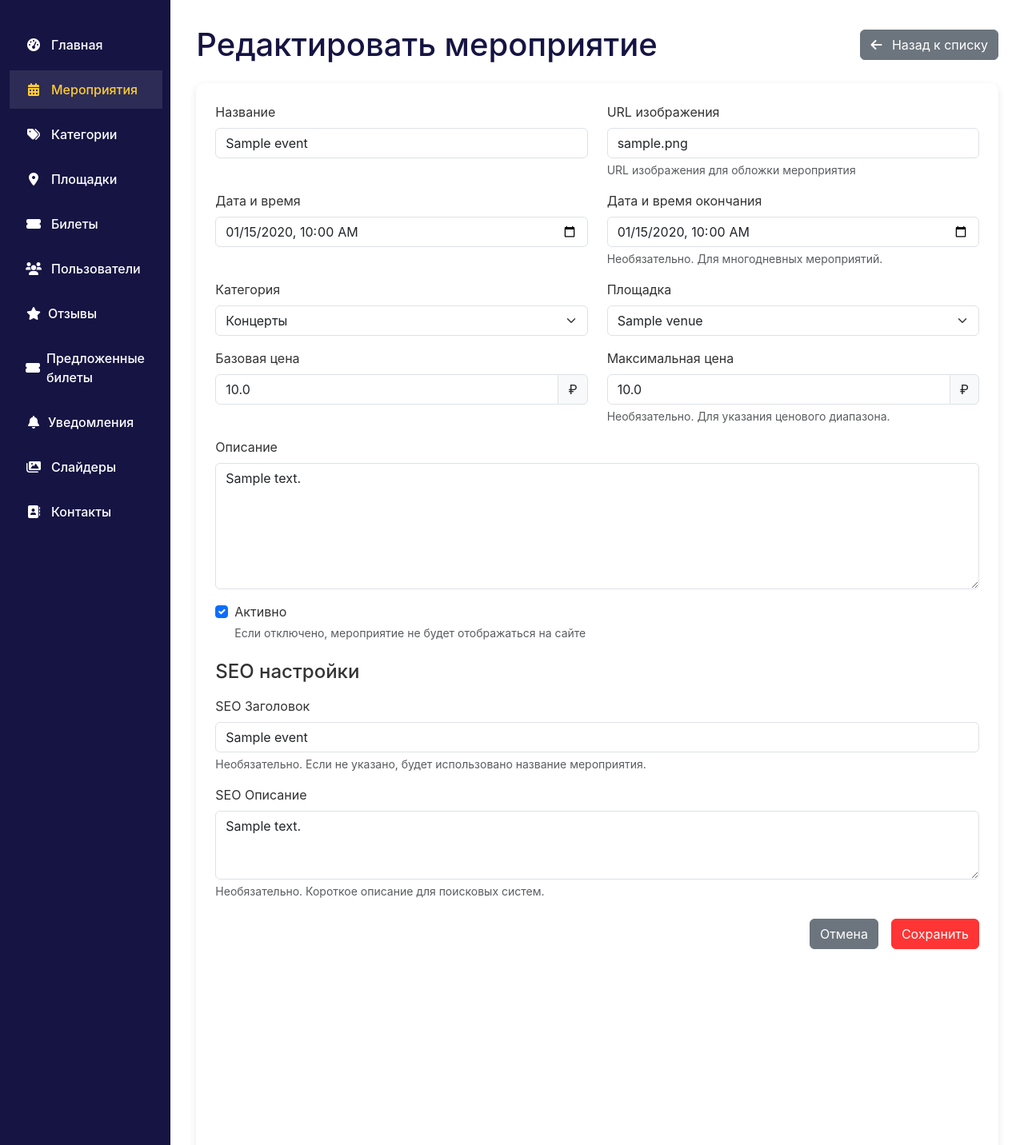
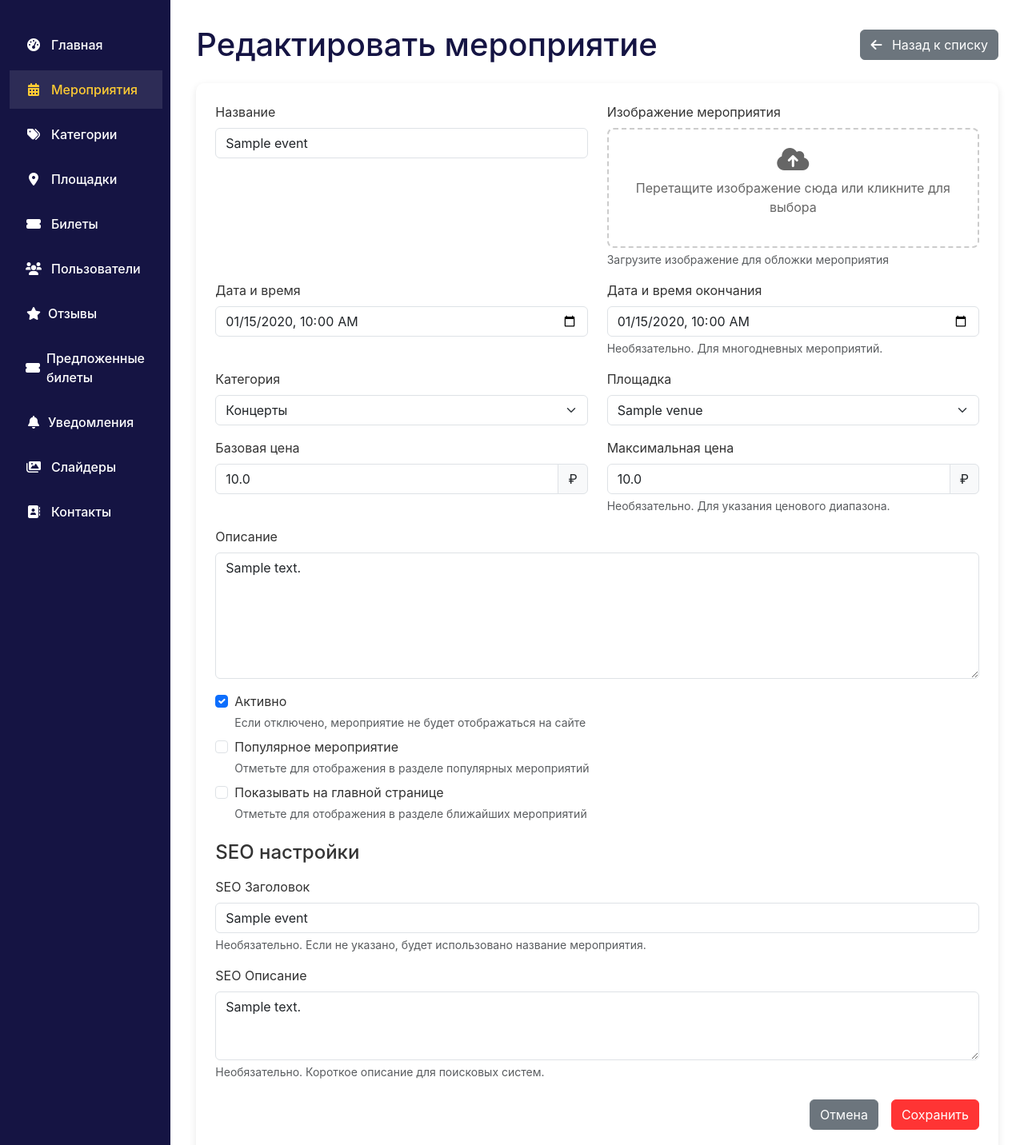
Before and after one commit to Officer88/tik_mak, a Flask app: page /admin/events/edit/1 in a window 1280 px wide. Shown: the part 69-1501 px from the top of the page at 80% size. Run offline with Flask 3, Linux system fonts and the light colour scheme; a user stored in the database is signed in; tables that the repository leaves empty hold one stand-in row (values such as "Sample post"); grey boxes marked "Sample" are stand-in pictures.

Commit message:
Assistant checkpoint: Add file upload and event flags to form
Assistant generated file changes:
- templates/admin/edit_event.html: Add file upload and update checkbox visibility, Add popular/featured checkboxes
- static/js/main.js: Add drag and drop file upload handling
- static/css/style.css: Add styles for file upload zone

---

User prompt:

нужно что бы изображение при создании мероприятия можно было выбрать с пк или перетощить и я не увидел голочек популярное событие или ближайшее мероприятие

Replit-Commit-Author: Assistant
Replit-Commit-Session-Id: 2e2d0014-94de-4b15-aef3-ef50d6542b2a

```diff
--- a/static/css/style.css
+++ b/static/css/style.css
@@ -800,3 +800,46 @@ body {
     align-items: center;
     font-weight: bold;
 }
+.upload-zone {
+    border: 2px dashed #ccc;
+    border-radius: 8px;
+    padding: 20px;
+    text-align: center;
+    cursor: pointer;
+    transition: all 0.3s ease;
+    position: relative;
+    min-height: 150px;
+    display: flex;
+    align-items: center;
+    justify-content: center;
+}
+
+.upload-zone:hover,
+.upload-zone.highlight {
+    border-color: #007bff;
+    background-color: rgba(0, 123, 255, 0.05);
+}
+
+.upload-zone.has-image {
+    border-style: solid;
+}
+
+.upload-prompt {
+    color: #666;
+}
+
+.img-preview {
+    max-width: 100%;
+    max-height: 200px;
+    margin-top: 10px;
+}
+
+.upload-zone input[type="file"] {
+    position: absolute;
+    left: 0;
+    top: 0;
+    width: 100%;
+    height: 100%;
+    opacity: 0;
+    cursor: pointer;
+}
--- a/templates/admin/edit_event.html
+++ b/templates/admin/edit_event.html
@@ -28,16 +28,17 @@
             </div>
 
             <div class="col-md-6 mb-3">
-                <label for="image_url" class="form-label">URL изображения</label>
-                {{ form.image_url(class="form-control") }}
-                {% if form.image_url.errors %}
-                <div class="invalid-feedback d-block">
-                    {% for error in form.image_url.errors %}
-                    {{ error }}
-                    {% endfor %}
+                <label for="image" class="form-label">Изображение мероприятия</label>
+                <div class="upload-zone" id="upload-zone">
+                    <input type="file" id="image" name="image" class="form-control" accept="image/*"
+                           onchange="previewImage(this);">
+                    <div class="upload-prompt">
+                        <i class="fas fa-cloud-upload-alt fa-2x mb-2"></i>
+                        <p>Перетащите изображение сюда или кликните для выбора</p>
+                    </div>
+                    <img id="image-preview" class="img-preview d-none">
                 </div>
-                {% endif %}
-                <div class="form-text">URL изображения для обложки мероприятия</div>
+                <div class="form-text">Загрузите изображение для обложки мероприятия</div>
             </div>
         </div>
 
@@ -139,17 +140,24 @@
             {% endif %}
         </div>
 
-        <div class="mb-3 form-check">
-            {{ form.is_active(class="form-check-input") }}
-            <label class="form-check-label" for="is_active">Активно</label>
-            {% if form.is_active.errors %}
-            <div class="invalid-feedback d-block">
-                {% for error in form.is_active.errors %}
-                {{ error }}
-                {% endfor %}
+        <div class="mb-3">
+            <div class="form-check mb-2">
+                {{ form.is_active(class="form-check-input") }}
+                <label class="form-check-label" for="is_active">Активно</label>
+                <div class="form-text">Если отключено, мероприятие не будет отображаться на сайте</div>
             </div>
-            {% endif %}
-            <div class="form-text">Если отключено, мероприятие не будет отображаться на сайте</div>
+
+            <div class="form-check mb-2">
+                {{ form.is_popular(class="form-check-input") }}
+                <label class="form-check-label" for="is_popular">Популярное мероприятие</label>
+                <div class="form-text">Отметьте для отображения в разделе популярных мероприятий</div>
+            </div>
+
+            <div class="form-check">
+                {{ form.is_featured(class="form-check-input") }}
+                <label class="form-check-label" for="is_featured">Показывать на главной странице</label>
+                <div class="form-text">Отметьте для отображения в разделе ближайших мероприятий</div>
+            </div>
         </div>
 
         <h4 class="mt-4 mb-3">SEO настройки</h4>
```
Also changed, not shown: static/js/main.js (+57 -0 lines).
